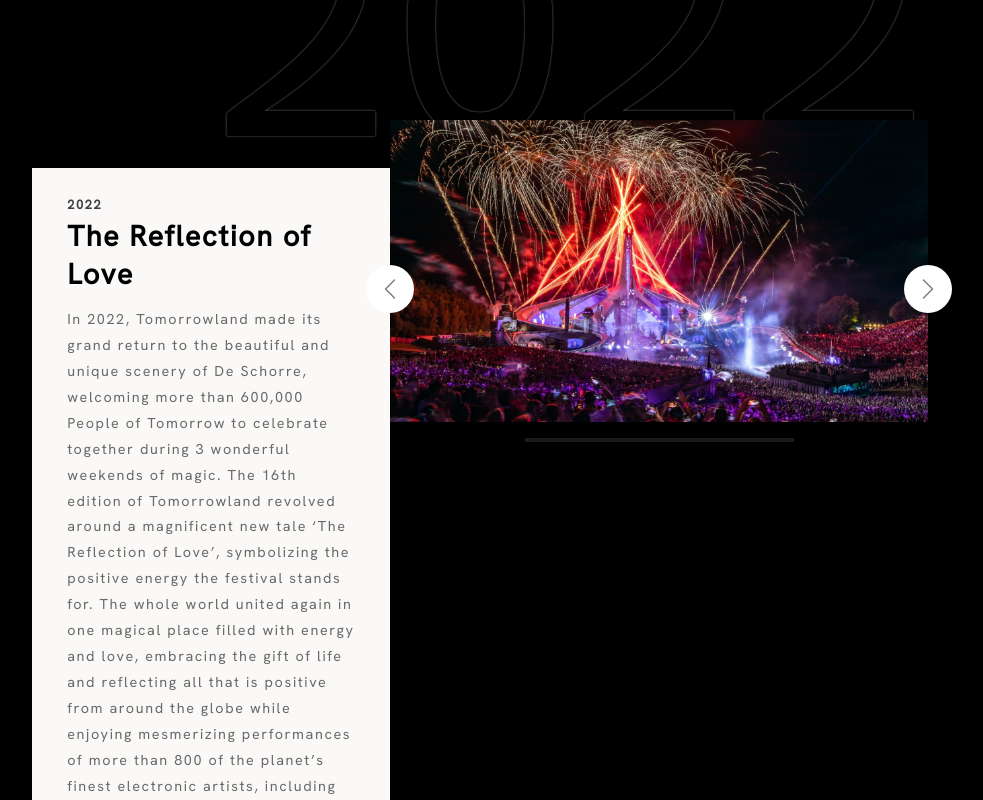
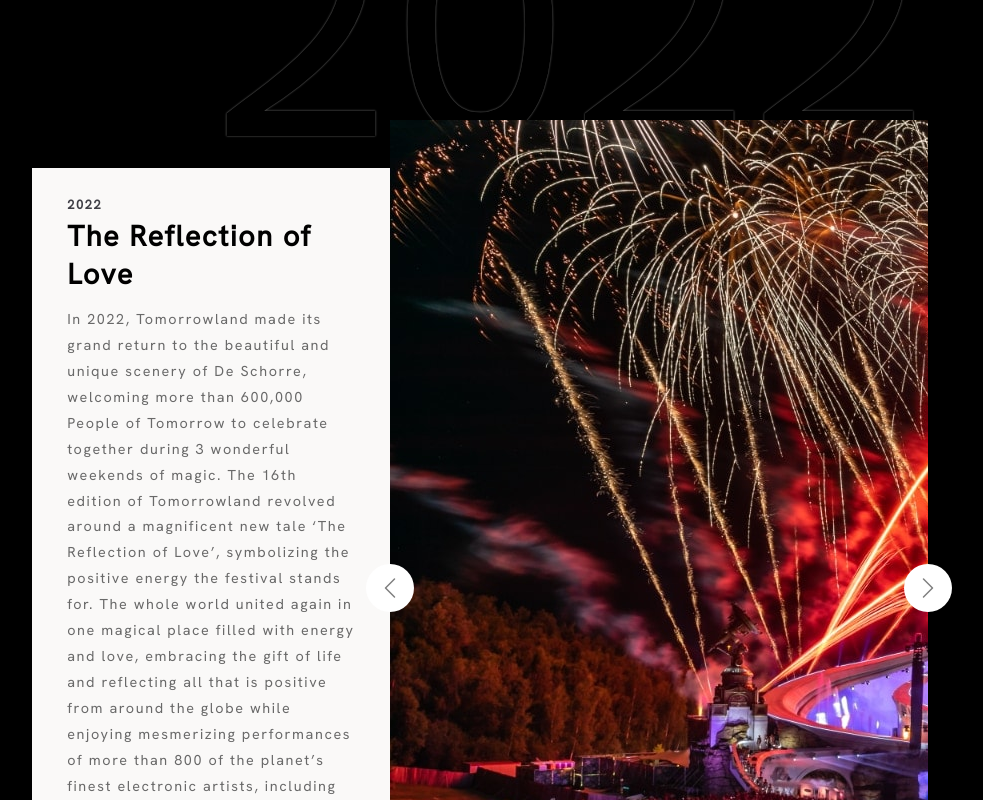
Before and after one commit to lauritisreyes/tomorrowland-2023, a React (Vite) app: page / in a window 1280 px wide. Shown: the part 1600-2400 px from the top of the page, without its empty margins (160-1143 px from the left). Built offline with nearby package versions, Linux system fonts and the light colour scheme.

Commit message:
diplay active

```diff
--- a/src/components/Home/Timeline/Timeline.jsx
+++ b/src/components/Home/Timeline/Timeline.jsx
@@ -64,7 +64,11 @@
     ]
 
     const desplazarMas = () => {
+        setFoto( foto + 1 )
+    }
 
+    const desplazarMenos = () => {
+        setFoto( foto - 1 )
     }
 
     return(
@@ -73,7 +77,9 @@
                 <div className="Slider-hidden">
                     <ul className="Slider-img">
                         {slides && slides.map( ({ id, url, title }) =>
-                            <li key={id} className="Slider-photo">
+                            <li
+                                key={id}
+                                className={ `Slider-photo ${ foto === id ? 'isActive' : ''}`}>
                                 <img src={url} alt={title} loading='lazy' />
                             </li>
                         )}
@@ -86,13 +92,13 @@
                     </ul>
                 </div>
 
-                <button className="Slider-btn Slider-btn-left">
+                <button onClick={desplazarMenos} className="Slider-btn Slider-btn-left">
                     <svg className='Slider-svg' xmlns="http://www.w3.org/2000/svg" fill="currentColor" viewBox="0 0 16 16">
                     <path fillRule="evenodd" d="M11.354 1.646a.5.5 0 0 1 0 .708L5.707 8l5.647 5.646a.5.5 0 0 1-.708.708l-6-6a.5.5 0 0 1 0-.708l6-6a.5.5 0 0 1 .708 0z"/>
                     </svg>
                 </button>
 
-                <button className="Slider-btn Slider-btn-right">
+                <button onClick={desplazarMas} className="Slider-btn Slider-btn-right">
                     <svg className='Slider-svg' xmlns="http://www.w3.org/2000/svg" fill="currentColor" viewBox="0 0 16 16">
                     <path fillRule="evenodd" d="M4.646 1.646a.5.5 0 0 1 .708 0l6 6a.5.5 0 0 1 0 .708l-6 6a.5.5 0 0 1-.708-.708L10.293 8 4.646 2.354a.5.5 0 0 1 0-.708z"/>
                     </svg>
--- a/src/components/Home/Timeline/Timeline.scss
+++ b/src/components/Home/Timeline/Timeline.scss
@@ -80,12 +80,12 @@
         transition: all 0.5s ease;
         // transform: translateX(-11.11%);
     }
-    // &-photo{
-    //     display: none;
-    //     &.isActive{
-    //         display: block;
-    //     }
-    // }
+    &-photo{
+        display: none;
+        &.isActive{
+            display: block;
+        }
+    }
     &-control{
         width: 50%;
         height: 0.2em;
```
